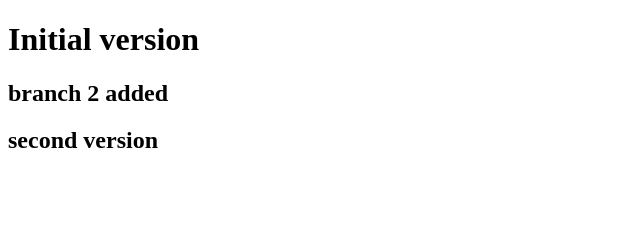
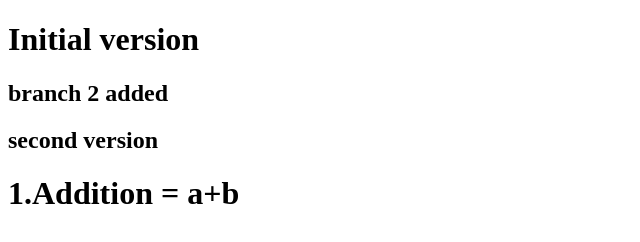
Before and after one commit to Felix-Josephraj/git-pullrequest, a plain HTML site: page index.html in a window 1280 px wide. Shown: the whole page, without its empty margins (0-640 px from the left). Drawn offline with Linux system fonts and the light colour scheme.

Commit message:
addition feature added

```diff
--- a/index.html
+++ b/index.html
@@ -12,6 +12,6 @@
     <h2>branch 2 added</h2>
 
     <h2>second version</h2>
-
+    <h1>1.Addition = a+b</h1>
   </body>
 </html>
```
